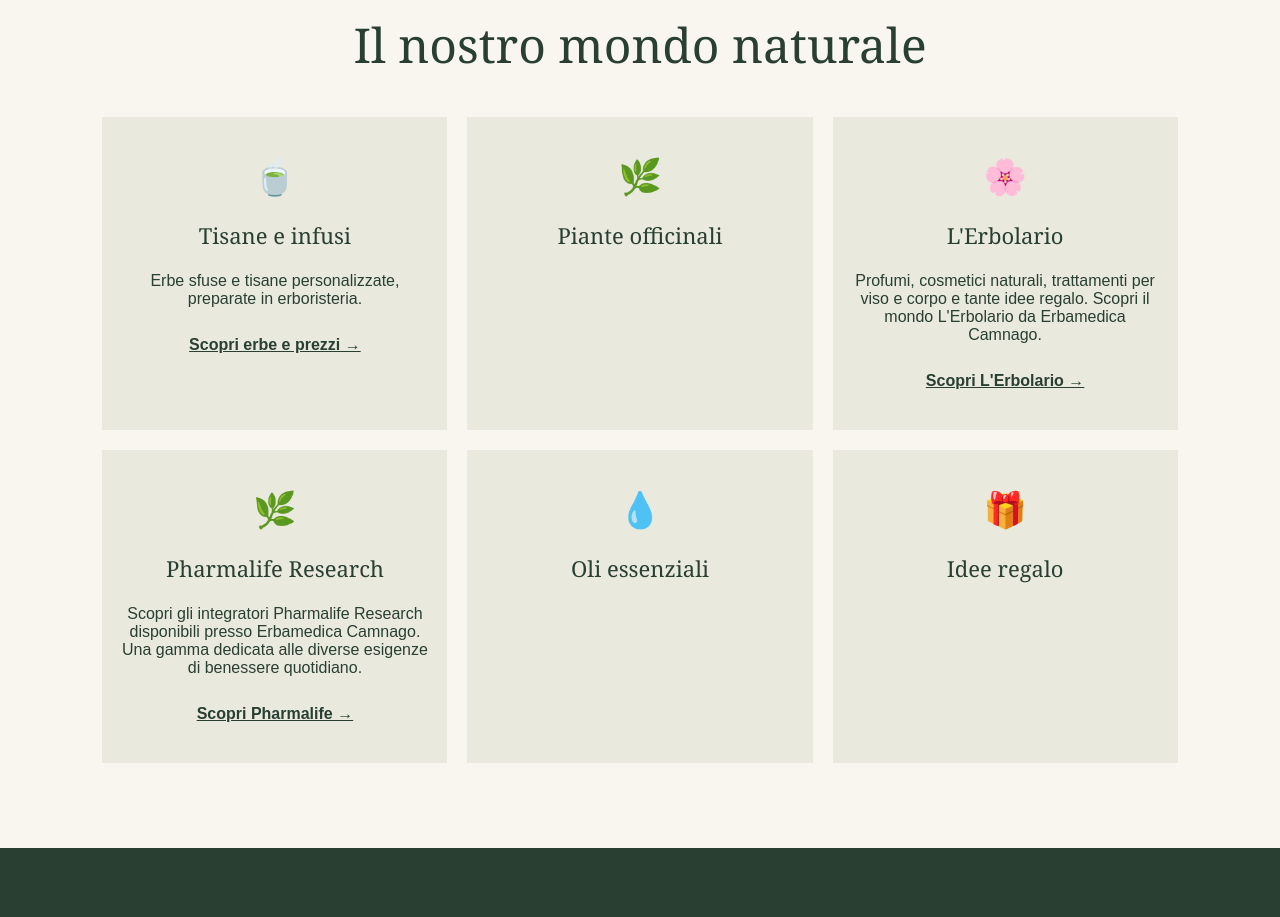
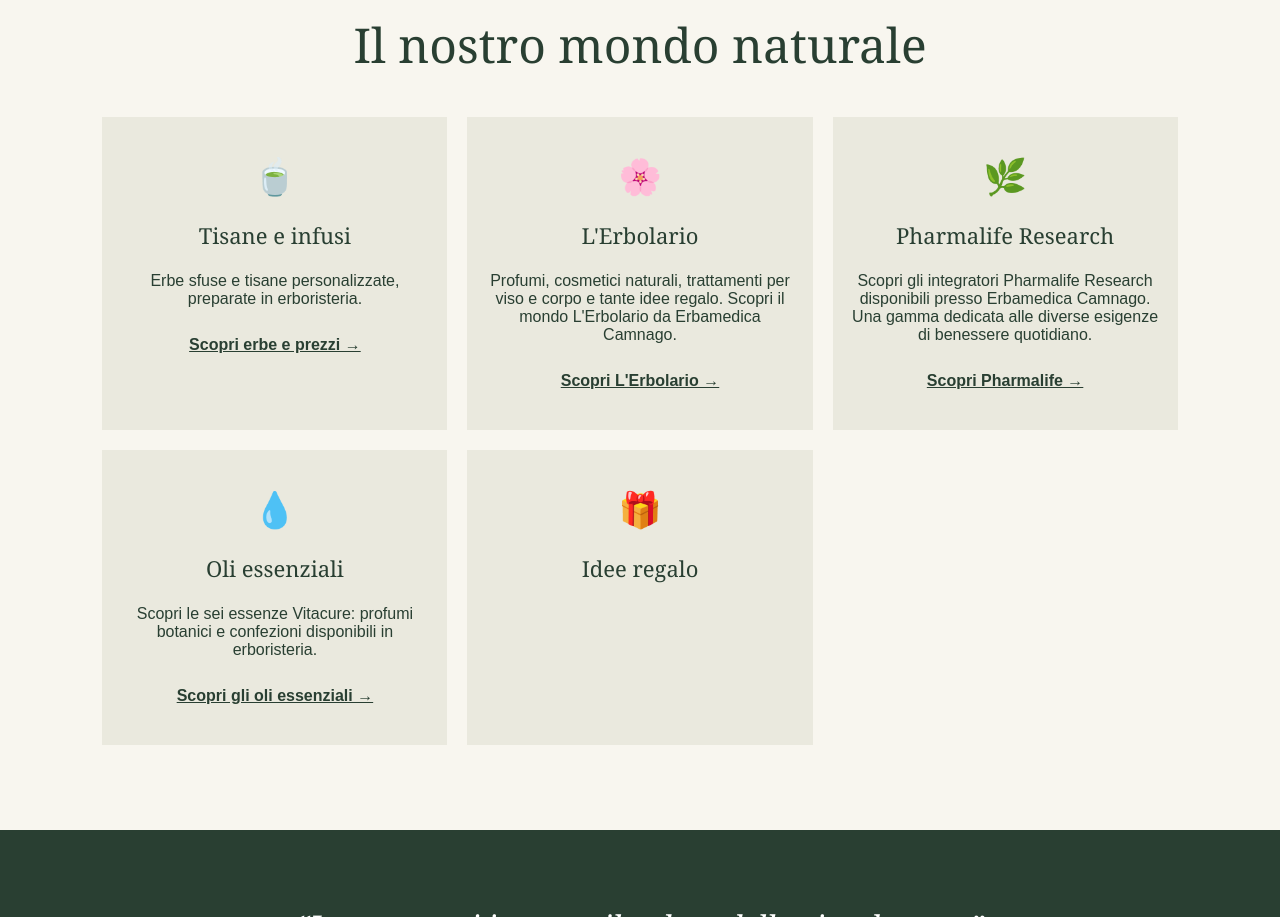
Before and after one commit to Erbamedica/Erbamedica-Camnago, a plain HTML site: page index.html in a window 1280 px wide. Shown: the part 1368-2285 px from the top of the page. Drawn offline with Linux system fonts and the light colour scheme.

Commit message:
Add files via upload

```diff
--- a/index.html
+++ b/index.html
@@ -204,7 +204,6 @@ footer {
   <h2>Il nostro mondo naturale</h2>
   <div class="categories">
     <div class="category"><div class="symbol">🍵</div><h3>Tisane e infusi</h3><p>Erbe sfuse e tisane personalizzate, preparate in erboristeria.</p><a href="tisane.html" style="display:inline-block; margin-top:12px; color:#293f32; font-weight:bold;">Scopri erbe e prezzi →</a></div>
-    <div class="category"><div class="symbol">🌿</div><h3>Piante officinali</h3></div>
 
 <div class="category">
   <div class="symbol">🌸</div>
@@ -240,7 +239,7 @@ footer {
 </div>
 
 
-    <div class="category"><div class="symbol">💧</div><h3>Oli essenziali</h3></div>
+    <div class="category"><div class="symbol">💧</div><h3>Oli essenziali</h3><p>Scopri le sei essenze Vitacure: profumi botanici e confezioni disponibili in erboristeria.</p><a href="oli-essenziali.html" style="display:inline-block; margin-top:12px; color:#293f32; font-weight:bold;">Scopri gli oli essenziali →</a></div>
     <div class="category"><div class="symbol">🎁</div><h3>Idee regalo</h3></div>
   </div>
 </section>
```
